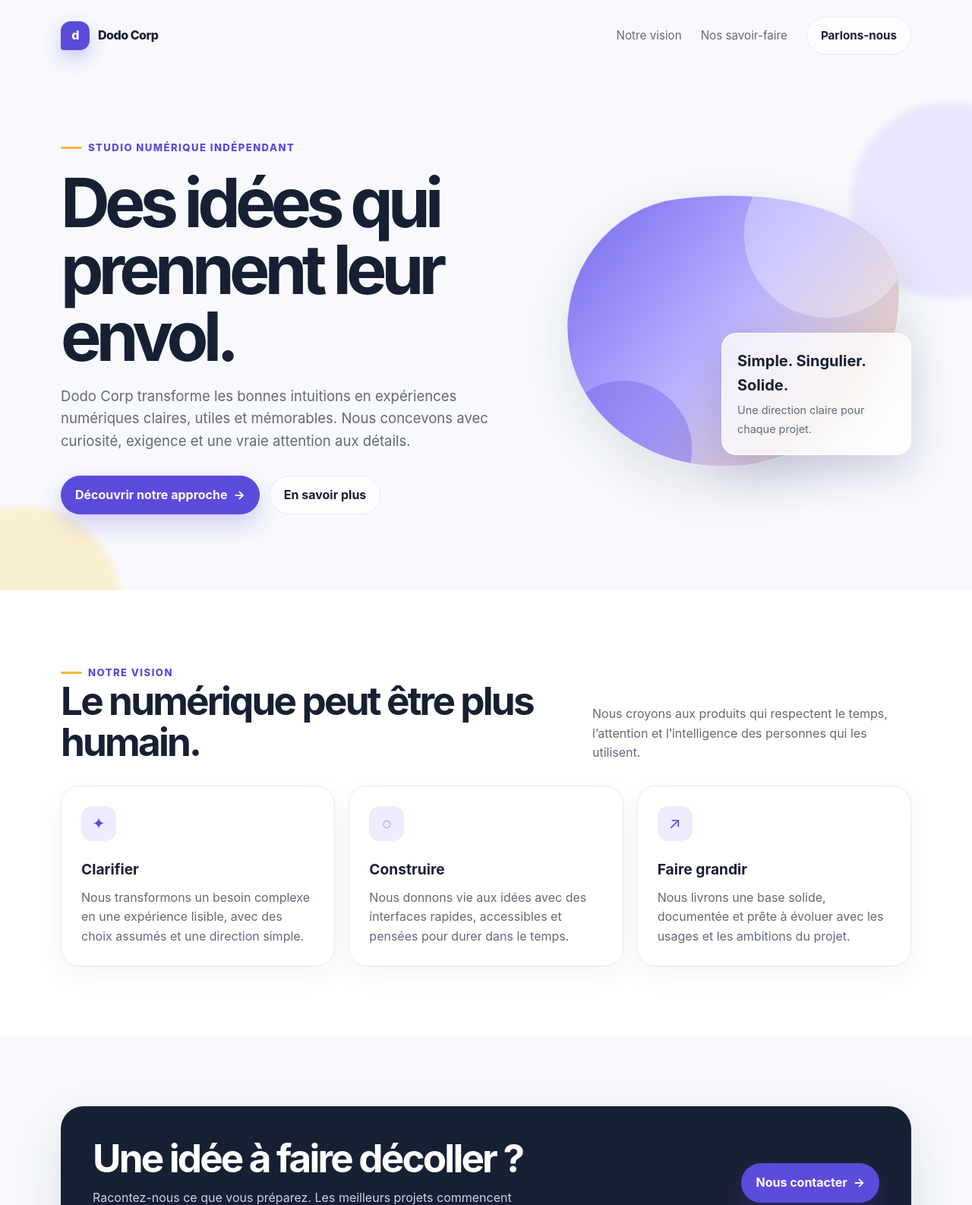
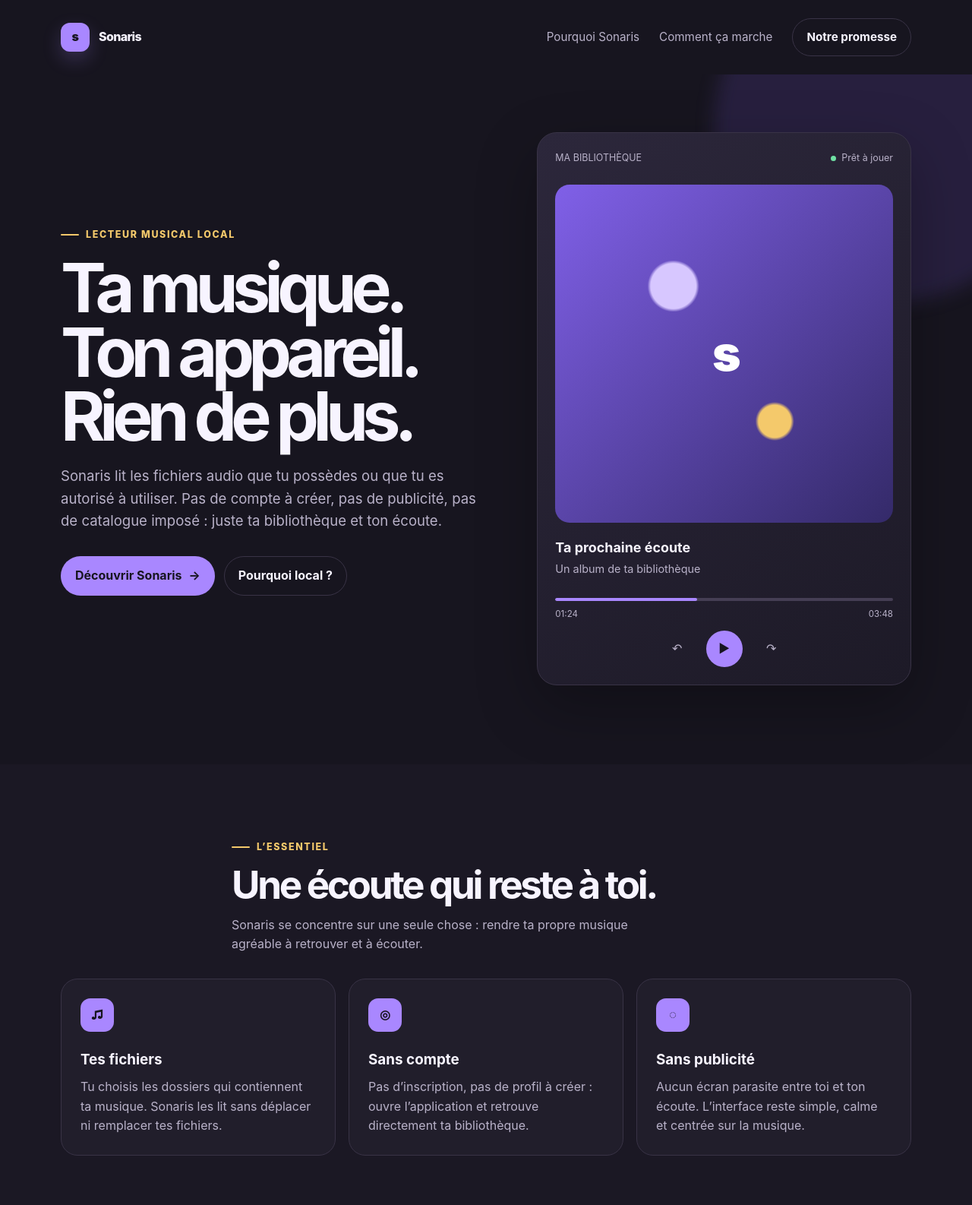
Before and after one commit to phoneguy2206/dodo-corp, a plain HTML site: page index.html in a window 1280 px wide. Shown: the top 1586 px of the page at 76% size. Drawn offline with Linux system fonts and the light colour scheme.

Commit message:
Update index.html

```diff
--- a/index.html
+++ b/index.html
@@ -3,134 +3,114 @@
 <head>
   <meta charset="utf-8">
   <meta name="viewport" content="width=device-width, initial-scale=1">
-  <meta name="description" content="Dodo Corp imagine des expériences numériques simples, utiles et durables.">
+  <meta name="description" content="Sonaris est un lecteur musical local, sans compte ni publicité, pour écouter les fichiers audio que vous possédez ou êtes autorisé à utiliser.">
   <link rel="canonical" href="https://phoneguy2206.github.io/dodo-corp/">
   <link rel="icon" type="image/svg+xml" href="favicon.svg">
-  <meta name="theme-color" content="#5b4bdb">
-  <meta name="author" content="Dodo Corp">
+  <meta name="theme-color" content="#17151f">
+  <meta name="author" content="Sonaris">
   <meta name="robots" content="index, follow">
   <meta property="og:type" content="website">
-  <meta property="og:site_name" content="Dodo Corp">
-  <meta property="og:title" content="Dodo Corp — Des idées qui prennent leur envol">
-  <meta property="og:description" content="Dodo Corp imagine des expériences numériques simples, utiles et durables.">
+  <meta property="og:site_name" content="Sonaris">
+  <meta property="og:title" content="Sonaris — Ta musique, simplement">
+  <meta property="og:description" content="Un lecteur musical local, sans compte ni publicité, pour écouter sa propre bibliothèque audio.">
   <meta property="og:url" content="https://phoneguy2206.github.io/dodo-corp/">
   <meta name="twitter:card" content="summary">
-  <meta name="twitter:title" content="Dodo Corp — Des idées qui prennent leur envol">
-  <meta name="twitter:description" content="Dodo Corp imagine des expériences numériques simples, utiles et durables.">
+  <meta name="twitter:title" content="Sonaris — Ta musique, simplement">
+  <meta name="twitter:description" content="Un lecteur musical local, sans compte ni publicité, pour écouter sa propre bibliothèque audio.">
   <script type="application/ld+json">
   {
     "@context": "https://schema.org",
-    "@type": "Organization",
-    "name": "Dodo Corp",
+    "@type": "SoftwareApplication",
+    "name": "Sonaris",
+    "applicationCategory": "MultimediaApplication",
+    "operatingSystem": "Windows, macOS, Linux",
     "url": "https://phoneguy2206.github.io/dodo-corp/",
-    "description": "Dodo Corp imagine des expériences numériques simples, utiles et durables."
+    "description": "Lecteur musical local sans compte ni publicité, conçu pour les fichiers audio de l'utilisateur."
   }
   </script>
-  <title>Dodo Corp — Des idées qui prennent leur envol</title>
+  <title>Sonaris — Ta musique, simplement</title>
   <style>
     :root {
-      --ink: #172033;
-      --muted: #5f6b7a;
-      --paper: #f7f9fc;
-      --card: rgba(255, 255, 255, .84);
-      --line: #e5eaf2;
-      --brand: #5b4bdb;
-      --brand-dark: #4032ad;
-      --accent: #f6b73c;
-      --shadow: 0 24px 70px rgba(29, 38, 68, .12);
+      --ink: #f7f4ff;
+      --muted: #b9b2c9;
+      --paper: #17151f;
+      --panel: #211e2b;
+      --panel-soft: #292536;
+      --line: #393346;
+      --brand: #a987ff;
+      --brand-strong: #c8b5ff;
+      --accent: #f4c96b;
+      --shadow: 0 28px 80px rgba(0,0,0,.28);
     }
-
     * { box-sizing: border-box; }
     html { scroll-behavior: smooth; }
-    body {
-      margin: 0;
-      color: var(--ink);
-      background: var(--paper);
-      font-family: Inter, ui-sans-serif, system-ui, -apple-system, BlinkMacSystemFont, "Segoe UI", sans-serif;
-      line-height: 1.6;
-    }
+    body { margin: 0; color: var(--ink); background: var(--paper); font-family: Inter, ui-sans-serif, system-ui, -apple-system, BlinkMacSystemFont, "Segoe UI", sans-serif; line-height: 1.6; }
     a { color: inherit; text-decoration: none; }
     .shell { width: min(1120px, calc(100% - 40px)); margin: 0 auto; }
-    .nav {
-      display: flex;
-      align-items: center;
-      justify-content: space-between;
-      gap: 24px;
-      padding: 22px 0;
-    }
-    .brand { display: inline-flex; align-items: center; gap: 11px; font-weight: 800; letter-spacing: -.03em; }
-    .brand-mark {
-      display: grid;
-      width: 38px;
-      height: 38px;
-      place-items: center;
-      color: #fff;
-      background: var(--brand);
-      border-radius: 13px 13px 13px 4px;
-      box-shadow: 0 10px 24px rgba(91, 75, 219, .28);
-    }
-    .nav-links { display: flex; align-items: center; gap: 25px; color: var(--muted); font-size: .95rem; }
-    .nav-links a:hover { color: var(--brand); }
-    .button {
-      display: inline-flex;
-      align-items: center;
-      justify-content: center;
-      gap: 8px;
-      padding: 12px 18px;
-      border: 1px solid transparent;
-      border-radius: 999px;
-      font-weight: 750;
-      transition: transform .2s ease, box-shadow .2s ease, background .2s ease;
-    }
+    .nav { display: flex; align-items: center; justify-content: space-between; gap: 24px; padding: 24px 0; }
+    .brand { display: inline-flex; align-items: center; gap: 12px; font-weight: 800; letter-spacing: -.04em; }
+    .brand-mark { display: grid; width: 38px; height: 38px; place-items: center; color: var(--paper); background: var(--brand); border-radius: 12px; font-weight: 900; box-shadow: 0 10px 25px rgba(169,135,255,.22); }
+    .nav-links { display: flex; align-items: center; gap: 26px; color: var(--muted); font-size: .95rem; }
+    .nav-links a:hover { color: var(--ink); }
+    .button { display: inline-flex; align-items: center; justify-content: center; gap: 9px; padding: 12px 18px; border: 1px solid transparent; border-radius: 999px; font-weight: 750; transition: transform .2s ease, background .2s ease; }
     .button:hover { transform: translateY(-2px); }
-    .button-primary { color: #fff; background: var(--brand); box-shadow: 0 14px 30px rgba(91, 75, 219, .24); }
-    .button-primary:hover { background: var(--brand-dark); }
-    .button-quiet { color: var(--ink); border-color: var(--line); background: rgba(255,255,255,.66); }
-    .hero { position: relative; overflow: hidden; padding: 84px 0 100px; }
-    .hero::before, .hero::after { position: absolute; z-index: -1; width: 260px; height: 260px; border-radius: 50%; content: ""; filter: blur(4px); opacity: .55; }
-    .hero::before { top: 40px; right: -100px; background: #ddd9ff; }
-    .hero::after { bottom: -150px; left: -100px; background: #ffe7ae; }
-    .hero-grid { display: grid; grid-template-columns: 1.08fr .92fr; align-items: center; gap: 70px; }
-    .eyebrow { display: inline-flex; align-items: center; gap: 8px; color: var(--brand); font-size: .82rem; font-weight: 800; letter-spacing: .11em; text-transform: uppercase; }
-    .eyebrow::before { width: 28px; height: 3px; border-radius: 99px; background: var(--accent); content: ""; }
-    h1 { max-width: 680px; margin: 18px 0 20px; font-size: clamp(3rem, 7vw, 5.8rem); line-height: .98; letter-spacing: -.075em; }
+    .button-primary { color: var(--paper); background: var(--brand); }
+    .button-primary:hover { background: var(--brand-strong); }
+    .button-quiet { color: var(--ink); border-color: var(--line); background: transparent; }
+    .hero { position: relative; overflow: hidden; padding: 76px 0 104px; }
+    .hero::before { position: absolute; z-index: -1; top: -160px; right: -120px; width: 460px; height: 460px; border-radius: 50%; background: rgba(107,76,190,.2); filter: blur(12px); content: ""; }
+    .hero-grid { display: grid; grid-template-columns: 1fr .9fr; align-items: center; gap: 80px; }
+    .eyebrow { display: inline-flex; align-items: center; gap: 9px; color: var(--accent); font-size: .78rem; font-weight: 800; letter-spacing: .13em; text-transform: uppercase; }
+    .eyebrow::before { width: 24px; height: 2px; border-radius: 9px; background: var(--accent); content: ""; }
+    h1 { max-width: 650px; margin: 18px 0 22px; font-size: clamp(3.2rem, 7vw, 6.3rem); line-height: .94; letter-spacing: -.085em; }
     .hero-copy { max-width: 570px; color: var(--muted); font-size: 1.16rem; }
-    .actions { display: flex; flex-wrap: wrap; gap: 13px; margin-top: 30px; }
-    .visual { position: relative; min-height: 410px; }
-    .orb { position: absolute; inset: 30px 10px 20px 30px; overflow: hidden; border: 1px solid rgba(255,255,255,.7); border-radius: 38% 62% 52% 48% / 48% 38% 62% 52%; background: linear-gradient(135deg, #7668ee, #b9b2ff 48%, #ffe1a3); box-shadow: var(--shadow); transform: rotate(-7deg); }
-    .orb::before { position: absolute; width: 220px; height: 220px; top: -40px; right: -25px; border-radius: 50%; background: rgba(255,255,255,.31); content: ""; }
-    .orb::after { position: absolute; width: 180px; height: 180px; bottom: -50px; left: -35px; border-radius: 50%; background: rgba(91,75,219,.32); content: ""; }
-    .orbit-card { position: absolute; right: 0; bottom: 34px; z-index: 1; max-width: 250px; padding: 20px; border: 1px solid rgba(255,255,255,.9); border-radius: 20px; background: rgba(255,255,255,.78); box-shadow: 0 20px 55px rgba(55, 48, 129, .2); backdrop-filter: blur(14px); }
-    .orbit-card strong { display: block; margin-bottom: 4px; font-size: 1.25rem; }
-    .orbit-card span { color: var(--muted); font-size: .9rem; }
+    .actions { display: flex; flex-wrap: wrap; gap: 12px; margin-top: 31px; }
+    .player-wrap { position: relative; }
+    .player { position: relative; padding: 23px; border: 1px solid var(--line); border-radius: 26px; background: linear-gradient(145deg, #2c273b, #1d1a27); box-shadow: var(--shadow); }
+    .player-top { display: flex; align-items: center; justify-content: space-between; margin-bottom: 25px; color: var(--muted); font-size: .78rem; }
+    .status { display: inline-flex; align-items: center; gap: 7px; }
+    .status::before { width: 7px; height: 7px; border-radius: 50%; background: #6fe0a4; content: ""; }
+    .cover { display: grid; width: 100%; aspect-ratio: 1; place-items: center; border-radius: 19px; background: radial-gradient(circle at 35% 30%, #d7c7ff 0 7%, transparent 8%), radial-gradient(circle at 65% 70%, #f4c96b 0 5%, transparent 6%), linear-gradient(135deg, #8060e8, #342a69); color: #fff; font-size: 4rem; font-weight: 900; letter-spacing: -.1em; }
+    .track { padding: 19px 0 14px; }
+    .track strong { display: block; font-size: 1.12rem; }
+    .track span { color: var(--muted); font-size: .9rem; }
+    .progress { height: 4px; margin: 12px 0 8px; overflow: hidden; border-radius: 9px; background: #453e54; }
+    .progress::before { display: block; width: 42%; height: 100%; border-radius: inherit; background: var(--brand); content: ""; }
+    .times { display: flex; justify-content: space-between; color: var(--muted); font-size: .72rem; }
+    .controls { display: flex; align-items: center; justify-content: center; gap: 21px; padding-top: 12px; }
+    .control { display: grid; width: 34px; height: 34px; place-items: center; color: var(--muted); border: 0; border-radius: 50%; background: transparent; font: inherit; }
+    .control-main { width: 48px; height: 48px; color: var(--paper); background: var(--brand); }
     .section { padding: 92px 0; }
-    .section-muted { background: #fff; }
-    .section-heading { display: flex; align-items: end; justify-content: space-between; gap: 24px; margin-bottom: 30px; }
-    h2 { margin: 0; font-size: clamp(2rem, 4vw, 3.2rem); letter-spacing: -.055em; line-height: 1.05; }
-    .section-heading p { max-width: 420px; margin: 0; color: var(--muted); }
-    .cards { display: grid; grid-template-columns: repeat(3, 1fr); gap: 18px; }
-    .card { padding: 26px; border: 1px solid var(--line); border-radius: 24px; background: var(--card); box-shadow: 0 12px 35px rgba(29,38,68,.05); }
-    .card-icon { display: grid; width: 46px; height: 46px; place-items: center; margin-bottom: 22px; color: var(--brand); background: #eeecff; border-radius: 14px; font-size: 1.3rem; }
-    h3 { margin: 0 0 9px; font-size: 1.2rem; }
+    .section-soft { background: #1b1824; }
+    .section-heading { max-width: 670px; margin-bottom: 32px; }
+    h2 { margin: 13px 0 0; font-size: clamp(2rem, 4vw, 3.3rem); line-height: 1.02; letter-spacing: -.065em; }
+    .section-intro { max-width: 560px; margin: 15px 0 0; color: var(--muted); }
+    .cards { display: grid; grid-template-columns: repeat(3, 1fr); gap: 17px; }
+    .card { padding: 25px; border: 1px solid var(--line); border-radius: 22px; background: var(--panel); }
+    .card-icon { display: grid; width: 44px; height: 44px; place-items: center; margin-bottom: 22px; color: var(--paper); border-radius: 13px; background: var(--brand); font-weight: 900; }
+    h3 { margin: 0 0 8px; font-size: 1.18rem; }
     .card p { margin: 0; color: var(--muted); }
-    .banner { display: grid; grid-template-columns: 1fr auto; align-items: center; gap: 30px; padding: 42px; color: #fff; border-radius: 30px; background: var(--ink); box-shadow: var(--shadow); }
-    .banner h2 { max-width: 620px; }
-    .banner p { max-width: 590px; margin: 12px 0 0; color: #cbd2e2; }
-    footer { padding: 30px 0 42px; color: var(--muted); font-size: .9rem; }
+    .steps { display: grid; grid-template-columns: repeat(3, 1fr); gap: 34px; counter-reset: step; }
+    .step { position: relative; padding-top: 52px; }
+    .step::before { position: absolute; top: 0; left: 0; color: var(--brand); content: "0" counter(step); counter-increment: step; font-size: 1.4rem; font-weight: 800; }
+    .step p { margin: 0; color: var(--muted); }
+    .promise { display: grid; grid-template-columns: 1fr auto; align-items: center; gap: 30px; padding: 40px; border: 1px solid var(--line); border-radius: 26px; background: linear-gradient(120deg, #262133, #1c1925); }
+    .promise h2 { max-width: 620px; margin-top: 0; }
+    .promise p { max-width: 620px; margin: 12px 0 0; color: var(--muted); }
+    footer { padding: 28px 0 42px; color: var(--muted); font-size: .9rem; }
     .footer-inner { display: flex; justify-content: space-between; gap: 20px; padding-top: 24px; border-top: 1px solid var(--line); }
     @media (max-width: 800px) {
       .nav-links { display: none; }
-      .hero { padding-top: 52px; }
-      .hero-grid { grid-template-columns: 1fr; gap: 35px; }
-      .visual { min-height: 320px; }
-      .cards { grid-template-columns: 1fr; }
-      .section-heading, .banner { grid-template-columns: 1fr; display: grid; }
-      .banner { padding: 30px; }
+      .hero { padding-top: 48px; }
+      .hero-grid { grid-template-columns: 1fr; gap: 45px; }
+      .player-wrap { max-width: 470px; }
+      .cards, .steps { grid-template-columns: 1fr; }
+      .promise { grid-template-columns: 1fr; padding: 30px; }
     }
     @media (max-width: 500px) {
       .shell { width: min(100% - 28px, 1120px); }
-      h1 { font-size: 3.2rem; }
-      .orb { inset: 20px 0 12px 10px; }
+      h1 { font-size: 3.55rem; }
+      .player { padding: 17px; }
       .footer-inner { flex-direction: column; }
     }
   </style>
@@ -138,8 +118,8 @@
 <body>
   <header class="shell">
     <nav class="nav" aria-label="Navigation principale">
-      <a class="brand" href="#top" aria-label="Dodo Corp, accueil"><span class="brand-mark" aria-hidden="true">d</span><span>Dodo Corp</span></a>
-      <div class="nav-links"><a href="#vision">Notre vision</a><a href="#services">Nos savoir-faire</a><a class="button button-quiet" href="#contact">Parlons-nous</a></div>
+      <a class="brand" href="#top" aria-label="Sonaris, accueil"><span class="brand-mark" aria-hidden="true">s</span><span>Sonaris</span></a>
+      <div class="nav-links"><a href="#pourquoi">Pourquoi Sonaris</a><a href="#fonctionnement">Comment ça marche</a><a class="button button-quiet" href="#promesse">Notre promesse</a></div>
     </nav>
   </header>
 
@@ -147,27 +127,40 @@
     <section class="hero">
       <div class="shell hero-grid">
         <div>
-          <span class="eyebrow">Studio numérique indépendant</span>
-          <h1>Des idées qui prennent leur envol.</h1>
-          <p class="hero-copy">Dodo Corp transforme les bonnes intuitions en expériences numériques claires, utiles et mémorables. Nous concevons avec curiosité, exigence et une vraie attention aux détails.</p>
-          <div class="actions"><a class="button button-primary" href="#services">Découvrir notre approche <span aria-hidden="true">→</span></a><a class="button button-quiet" href="#vision">En savoir plus</a></div>
+          <span class="eyebrow">Lecteur musical local</span>
+          <h1>Ta musique.<br>Ton appareil.<br>Rien de plus.</h1>
+          <p class="hero-copy">Sonaris lit les fichiers audio que tu possèdes ou que tu es autorisé à utiliser. Pas de compte à créer, pas de publicité, pas de catalogue imposé : juste ta bibliothèque et ton écoute.</p>
+          <div class="actions"><a class="button button-primary" href="#fonctionnement">Découvrir Sonaris <span aria-hidden="true">→</span></a><a class="button button-quiet" href="#pourquoi">Pourquoi local ?</a></div>
         </div>
-        <div class="visual" aria-label="Illustration abstraite représentant une idée en mouvement" role="img"><div class="orb"></div><div class="orbit-card"><strong>Simple. Singulier. Solide.</strong><span>Une direction claire pour chaque projet.</span></div></div>
+        <div class="player-wrap" aria-label="Aperçu d’un lecteur musical Sonaris" role="img">
+          <div class="player">
+            <div class="player-top"><span>MA BIBLIOTHÈQUE</span><span class="status">Prêt à jouer</span></div>
+            <div class="cover" aria-hidden="true">s</div>
+            <div class="track"><strong>Ta prochaine écoute</strong><span>Un album de ta bibliothèque</span></div>
+            <div class="progress"></div><div class="times"><span>01:24</span><span>03:48</span></div>
+            <div class="controls"><span class="control" aria-hidden="true">↶</span><span class="control control-main" aria-hidden="true">▶</span><span class="control" aria-hidden="true">↷</span></div>
+          </div>
+        </div>
       </div>
     </section>
 
-    <section class="section section-muted" id="vision">
-      <div class="shell section-heading"><div><span class="eyebrow">Notre vision</span><h2>Le numérique peut être plus humain.</h2></div><p>Nous croyons aux produits qui respectent le temps, l’attention et l’intelligence des personnes qui les utilisent.</p></div>
-      <div class="shell cards" id="services">
-        <article class="card"><div class="card-icon" aria-hidden="true">✦</div><h3>Clarifier</h3><p>Nous transformons un besoin complexe en une expérience lisible, avec des choix assumés et une direction simple.</p></article>
-        <article class="card"><div class="card-icon" aria-hidden="true">◌</div><h3>Construire</h3><p>Nous donnons vie aux idées avec des interfaces rapides, accessibles et pensées pour durer dans le temps.</p></article>
-        <article class="card"><div class="card-icon" aria-hidden="true">↗</div><h3>Faire grandir</h3><p>Nous livrons une base solide, documentée et prête à évoluer avec les usages et les ambitions du projet.</p></article>
+    <section class="section section-soft" id="pourquoi">
+      <div class="shell section-heading"><span class="eyebrow">L’essentiel</span><h2>Une écoute qui reste à toi.</h2><p class="section-intro">Sonaris se concentre sur une seule chose : rendre ta propre musique agréable à retrouver et à écouter.</p></div>
+      <div class="shell cards">
+        <article class="card"><div class="card-icon" aria-hidden="true">♫</div><h3>Tes fichiers</h3><p>Tu choisis les dossiers qui contiennent ta musique. Sonaris les lit sans déplacer ni remplacer tes fichiers.</p></article>
+        <article class="card"><div class="card-icon" aria-hidden="true">◎</div><h3>Sans compte</h3><p>Pas d’inscription, pas de profil à créer : ouvre l’application et retrouve directement ta bibliothèque.</p></article>
+        <article class="card"><div class="card-icon" aria-hidden="true">◌</div><h3>Sans publicité</h3><p>Aucun écran parasite entre toi et ton écoute. L’interface reste simple, calme et centrée sur la musique.</p></article>
       </div>
     </section>
 
-    <section class="section" id="contact"><div class="shell banner"><div><h2>Une idée à faire décoller ?</h2><p>Racontez-nous ce que vous préparez. Les meilleurs projets commencent souvent par une conversation simple.</p></div><a class="button button-primary" href="mailto:bonjour@dodo-corp.example">Nous contacter <span aria-hidden="true">→</span></a></div></section>
+    <section class="section" id="fonctionnement">
+      <div class="shell section-heading"><span class="eyebrow">En trois étapes</span><h2>De tes fichiers à ta musique.</h2></div>
+      <div class="shell steps"><article class="step"><h3>Choisis un dossier</h3><p>Indique où se trouve ta bibliothèque audio sur ton appareil.</p></article><article class="step"><h3>Retrouve tes albums</h3><p>Sonaris organise ce qui est déjà à toi, sans créer de compte en ligne.</p></article><article class="step"><h3>Écoute à ton rythme</h3><p>Lance un titre, reprends une playlist et garde le contrôle de ton écoute.</p></article></div>
+    </section>
+
+    <section class="section" id="promesse"><div class="shell promise"><div><h2>Ta bibliothèque reste chez toi.</h2><p>Sonaris est pensé pour celles et ceux qui veulent écouter leur propre musique dans un outil clair, local et sans distraction.</p></div><a class="button button-primary" href="#top">Revenir en haut <span aria-hidden="true">↑</span></a></div></section>
   </main>
 
-  <footer><div class="shell footer-inner"><span>© 2026 Dodo Corp</span><span>Conçu avec soin, quelque part entre une idée et la prochaine.</span></div></footer>
+  <footer><div class="shell footer-inner"><span>© 2026 Sonaris</span><span>Une expérience locale pour ta musique.</span></div></footer>
 </body>
 </html>
```
